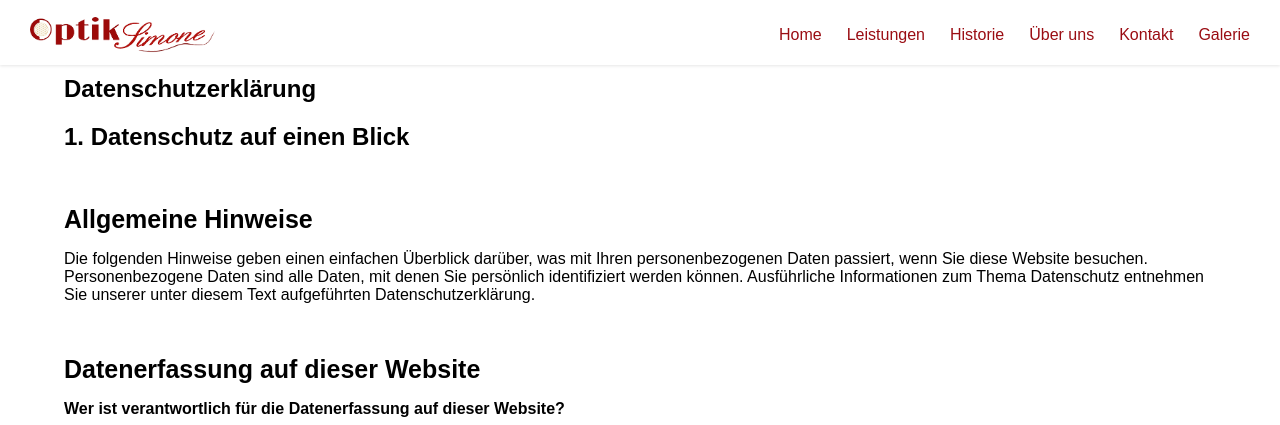
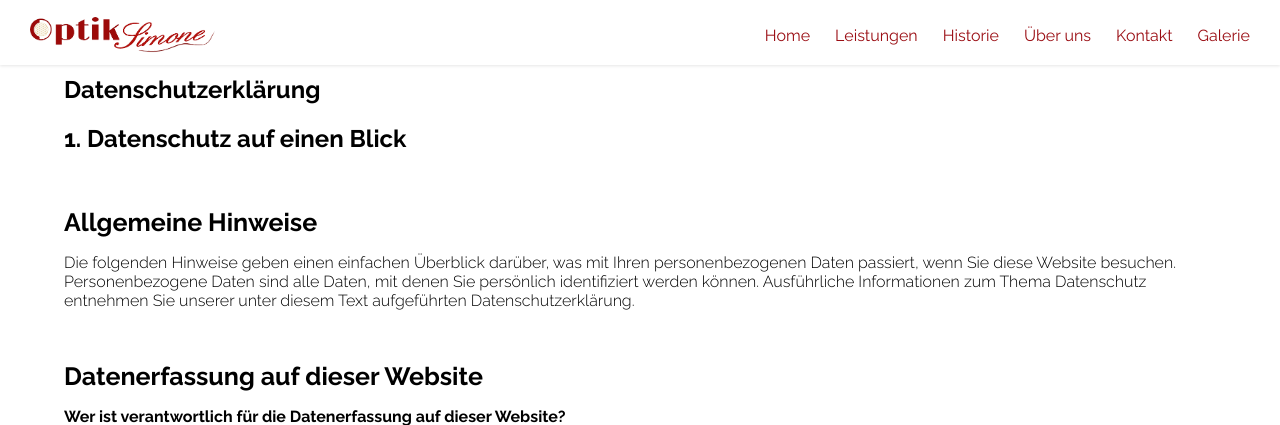
Before and after one commit to TheFbler/optik-simone.de, a PHP site: page /datenschutz.php in a window 1280 px wide. Shown: the top 425 px of the page. Run offline with PHP 8.4, Linux system fonts and the light colour scheme; some libraries are stand-ins or nearby versions.

Commit message:
Schriftarten etc. anpassen

```diff
--- a/datenschutz.php
+++ b/datenschutz.php
@@ -1,7 +1,7 @@
 <!DOCTYPE html>
 <html>
 <head>
-  <link href="https://fonts.googleapis.com/css?family=Lato:300,400,700&display=swap" rel="stylesheet">
+  <link href="https://fonts.googleapis.com/css?family=Raleway:300,400,500,700&display=swap" rel="stylesheet">
   <meta charset="utf-8">
   <meta name="viewport" content="width=device-width, initial-scale=1">
 
--- a/impressum.php
+++ b/impressum.php
@@ -1,7 +1,7 @@
 <!DOCTYPE html>
 <html>
   <head>
-    <link href="https://fonts.googleapis.com/css?family=Lato:300,400,700&display=swap" rel="stylesheet">
+    <link href="https://fonts.googleapis.com/css?family=Raleway:300,400,500,700&display=swap" rel="stylesheet">
     <meta charset="utf-8">
     <meta name="viewport" content="width=device-width, initial-scale=1">
 
--- a/index.php
+++ b/index.php
@@ -266,7 +266,8 @@
                   allowfullscreen=""
                   aria-hidden="false"
                   tabindex="0"
-                  title="Lage von Optik Simone"></iframe>
+                  title="Lage von Optik Simone"
+                  class="lazyload"></iframe>
         </div>
     </section>
 
--- a/parts/header.html
+++ b/parts/header.html
@@ -8,12 +8,12 @@
   <nav id="main-nav">
     <i class="fa fa-bars" aria-hidden="true"></i>
     <ul>
-      <a href="index.php#home"><li>Home</li></a>
-      <a href="index.php#leistungen"><li>Leistungen</li></a>
-      <a href="index.php#historie"><li>Historie</li></a>
-      <a href="index.php#about"><li>Über uns</li></a>
-      <a href="index.php#contact"><li>Kontakt</li></a>
-      <a href="gallery.php"><li>Galerie</li></a>
+      <li><a href="index.php#home">Home</a></li>
+      <li><a href="index.php#leistungen">Leistungen</a></li>
+      <li><a href="index.php#historie">Historie</a></li>
+      <li><a href="index.php#about">Über uns</a></li>
+      <li><a href="index.php#contact">Kontakt</a></li>
+      <li><a href="gallery.php">Galerie</a></li>
     </ul>
   </nav>
 </header>
```
